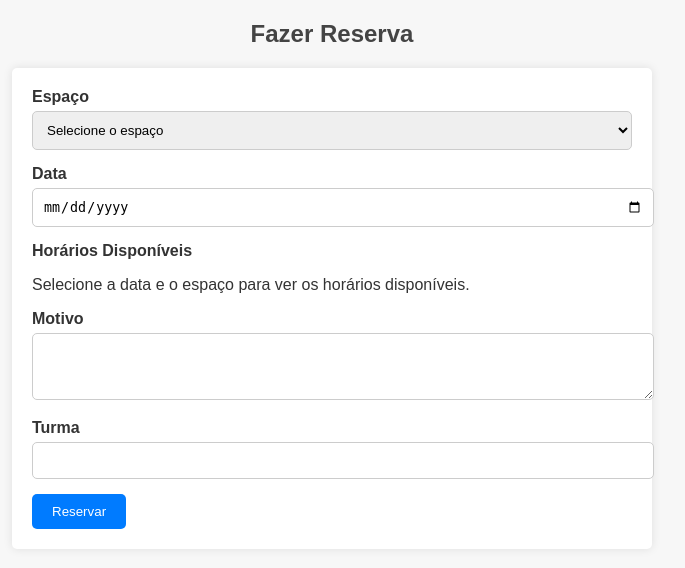
After one commit to lerao/projeto-reserva-espacos, a Django app: page /reserva/ in a window 1280 px wide. The commit adds this page. Shown: the top 568 px of the page, without its empty margins (308-993 px from the left). Run offline with Django 5.2, Linux system fonts and the light colour scheme; data comes from the database, SQL or seed files in the repository; both versions use the stored data as it was after the commit.

Commit message:
criar reserva

```diff
--- a/api_reserva/settings.py
+++ b/api_reserva/settings.py
@@ -51,6 +51,7 @@ MIDDLEWARE = [
     'django.contrib.auth.middleware.AuthenticationMiddleware',
     'django.contrib.messages.middleware.MessageMiddleware',
     'django.middleware.clickjacking.XFrameOptionsMiddleware',
+    'django.contrib.messages.middleware.MessageMiddleware',
 ]
 
 ROOT_URLCONF = 'api_reserva.urls'
--- a/reserva/models.py
+++ b/reserva/models.py
@@ -52,6 +52,19 @@ class Horario(models.Model):
     numero_aula = models.PositiveBigIntegerField(unique=True)
     horario = models.TimeField()
 
+    def is_available(self, espaco, data):
+        """Verifica se o horário está disponível para um espaço e data"""
+        return not ReservarHorario.objects.filter(
+            reserva__espaco=espaco,
+            reserva__data=data,
+            numero_aula=self
+        ).exists()
+
+    def __str__(self):
+        return f"Aula {self.numero_aula} - {self.horario.strftime('%H:%M')}"
+
+
+
 class Espaco(models.Model):
     nome = models.CharField(max_length=100)
     ativo = models.BooleanField(default=True)
@@ -71,5 +84,8 @@ class Reserva(models.Model):
 
 
 class ReservarHorario(models.Model):
-    reserva = models.ForeignKey(Reserva, on_delete=models.CASCADE)
+    reserva = models.ForeignKey(Reserva, on_delete=models.CASCADE, related_name='horarios')
     numero_aula = models.ForeignKey(Horario, on_delete=models.CASCADE)
+
+    def __str__(self):
+        return f"{self.numero_aula.horario} - {self.reserva.turma}"
--- /dev/null
+++ b/reserva/templates/reserva_form.html
@@ -0,0 +1,147 @@
+<!DOCTYPE html>
+<html lang="pt-br">
+<head>
+    <meta charset="UTF-8">
+    <meta name="viewport" content="width=device-width, initial-scale=1.0">
+    <title>Fazer Reserva</title>
+    <style>
+        body {
+            font-family: Arial, sans-serif;
+            margin: 20px;
+            padding: 0;
+            background-color: #f7f7f7;
+            color: #333;
+        }
+        h2 {
+            text-align: center;
+            color: #444;
+        }
+        form {
+            max-width: 600px;
+            margin: 0 auto;
+            background: #fff;
+            padding: 20px;
+            border-radius: 5px;
+            box-shadow: 0 0 10px rgba(0, 0, 0, 0.1);
+        }
+        label {
+            font-weight: bold;
+            display: block;
+            margin-bottom: 5px;
+        }
+        input, textarea, select {
+            width: 100%;
+            padding: 10px;
+            margin-bottom: 15px;
+            border: 1px solid #ccc;
+            border-radius: 5px;
+        }
+        .btn-primary {
+            display: inline-block;
+            padding: 10px 20px;
+            background-color: #007bff;
+            color: #fff;
+            text-align: center;
+            border: none;
+            border-radius: 5px;
+            cursor: pointer;
+        }
+        .btn-primary:hover {
+            background-color: #0056b3;
+        }
+        .alert {
+            padding: 10px;
+            margin-bottom: 15px;
+            border: 1px solid transparent;
+            border-radius: 5px;
+        }
+        .alert-danger {
+            color: #842029;
+            background-color: #f8d7da;
+            border-color: #f5c2c7;
+        }
+    </style>
+</head>
+<body>
+    <h2>Fazer Reserva</h2>
+    <form method="post">
+        {% csrf_token %}
+
+        <!-- Espaço -->
+        <label for="espaco">Espaço</label>
+        <select name="espaco" id="espaco" required>
+            <option value="">Selecione o espaço</option>
+            {% for espaco in espacos %}
+            <option value="{{ espaco.id }}">{{ espaco.nome }}</option>
+            {% endfor %}
+        </select>
+
+        <!-- Data -->
+        <label for="data">Data</label>
+        <input type="date" id="data" name="data" required>
+
+        <!-- Horários disponíveis -->
+        <label for="horarios">Horários Disponíveis</label>
+        <div id="horarios">
+            <p>Selecione a data e o espaço para ver os horários disponíveis.</p>
+        </div>
+
+        <!-- Motivo -->
+        <label for="motivo">Motivo</label>
+        <textarea id="motivo" name="motivo" rows="3"></textarea>
+
+        <!-- Turma -->
+        <label for="turma">Turma</label>
+        <input type="text" id="turma" name="turma">
+
+        <button type="submit" class="btn-primary">Reservar</button>
+    </form>
+
+    <script>
+document.getElementById('data').addEventListener('change', fetchHorarios);
+document.getElementById('espaco').addEventListener('change', fetchHorarios);
+
+function fetchHorarios() {
+    const dataField = document.getElementById('data');
+    const espacoField = document.getElementById('espaco');
+    const horariosDiv = document.getElementById('horarios');
+
+    const data = dataField.value;
+    const espaco = espacoField.value;
+
+    // Limpar mensagens ou horários anteriores
+    horariosDiv.innerHTML = '<p>Carregando...</p>';
+
+    if (data && espaco) {
+        fetch(`/horarios-disponiveis/?data=${data}&espaco=${espaco}`)
+            .then(response => response.json())
+            .then(data => {
+                horariosDiv.innerHTML = ''; // Limpa o placeholder de "Carregando..."
+                if (data.error) {
+                    horariosDiv.innerHTML = `<p class="alert alert-danger">${data.error}</p>`;
+                } else if (data.horarios.length === 0) {
+                    horariosDiv.innerHTML = '<p>Sem horários disponíveis.</p>';
+                } else {
+                    data.horarios.forEach(horario => {
+                        horariosDiv.innerHTML += `
+                            <div>
+                                <input type="checkbox" id="horario_${horario.id}" name="horarios" value="${horario.id}">
+                                <label for="horario_${horario.id}">Aula ${horario.numero_aula} - ${horario.horario}</label>
+                            </div>
+                        `;
+                    });
+                }
+            })
+            .catch(error => {
+                console.error("Erro ao carregar os horários:", error);
+                horariosDiv.innerHTML = `<p class="alert alert-danger">Erro ao carregar os horários.</p>`;
+            });
+    } else {
+        horariosDiv.innerHTML = '<p>Selecione a data e o espaço para ver os horários disponíveis.</p>';
+    }
+}
+
+
+    </script>
+</body>
+</html>
--- a/reserva/urls.py
+++ b/reserva/urls.py
@@ -11,5 +11,7 @@ urlpatterns = [
     path('logado/', views.logado_view, name='logado'),
     path('', views.index_view, name='index'),
     path('espaco/', views.espaco_view, name='espaco'),
+    path('reserva/', views.criar_reserva, name='criar_reserva'),
+    path('horarios-disponiveis/', views.horarios_disponiveis, name='horarios_disponiveis'),
 
 ]
--- a/reserva/views.py
+++ b/reserva/views.py
@@ -6,6 +6,8 @@ from .serializers import ServidorSerializer, HorarioSerializer, EspacoSerializer
 from django.shortcuts import render, redirect
 from django.contrib.auth import authenticate, login
 from django.contrib import messages
+from .forms import ReservaForm
+from django.http import JsonResponse
 
 
 # Create your views here.
@@ -47,8 +49,34 @@ def login_view(request):
 
     return render(request, 'login.html')
 
+
+from django.shortcuts import render
+from .models import Espaco, Reserva, ReservarHorario
+
 def index_view(request):
-    return render(request, 'index.html')
+    espacos = Espaco.objects.all()
+    reservas_por_espaco = {}
+
+    for espaco in espacos:
+        reservas = Reserva.objects.filter(espaco=espaco).order_by('data')
+        reservas_detalhadas = []
+        for reserva in reservas:
+            horarios = ReservarHorario.objects.filter(reserva=reserva).select_related('numero_aula')
+            reservas_detalhadas.append({
+                'reserva': reserva,
+                'horarios': horarios
+            })
+        reservas_por_espaco[espaco] = reservas_detalhadas
+
+    context = {
+        'espacos': espacos,
+        'reservas_por_espaco': reservas_por_espaco,
+    }
+    return render(request, 'index.html', context)
+
+
+
+
 
 @login_required
 def logado_view(request):
@@ -62,3 +90,89 @@ def historico_reservas_view(request):
 def espaco_view(request):
 
     return render(request, 'reserva/espaco.html', )
+
+def horarios_disponiveis(request):
+    print("Recebendo requisição AJAX")
+    data = request.GET.get('data')
+    espaco_id = request.GET.get('espaco')
+
+    if not data or not espaco_id:
+        print("Erro: Data ou espaço não fornecido")
+        return JsonResponse({'error': 'Data ou espaço não fornecido.'}, status=400)
+
+    try:
+        horarios_ocupados = ReservarHorario.objects.filter(
+            reserva__data=data,
+            reserva__espaco_id=espaco_id
+        ).values_list('numero_aula_id', flat=True)
+        horarios_disponiveis = Horario.objects.exclude(id__in=horarios_ocupados).values('id', 'numero_aula', 'horario')
+        print(f"Horários disponíveis: {list(horarios_disponiveis)}")
+        return JsonResponse({'horarios': list(horarios_disponiveis)})
+    except Exception as e:
+        print(f"Erro ao processar: {str(e)}")
+        return JsonResponse({'error': 'Erro ao processar a solicitação.'}, status=500)
+
+
+from django.shortcuts import render, redirect
+from django.contrib import messages
+from .models import Espaco, Horario, Reserva, ReservarHorario
+
+def criar_reserva(request):
+    if request.method == 'POST':
+        espaco_id = request.POST.get('espaco')
+        data = request.POST.get('data')
+        horarios_selecionados = request.POST.getlist('horarios')
+        motivo = request.POST.get('motivo')
+        turma = request.POST.get('turma')
+
+        try:
+            espaco = Espaco.objects.get(id=espaco_id)
+        except Espaco.DoesNotExist:
+            messages.error(request, "Espaço selecionado não existe.")
+            return redirect('criar_reserva')
+
+        # Validar horários
+        horarios_disponiveis = []
+        horarios_indisponiveis = []
+        for horario_id in horarios_selecionados:
+            try:
+                horario = Horario.objects.get(id=horario_id)
+                if ReservarHorario.objects.filter(
+                    reserva__espaco=espaco, reserva__data=data, numero_aula=horario
+                ).exists():
+                    horarios_indisponiveis.append(horario)
+                else:
+                    horarios_disponiveis.append(horario)
+            except Horario.DoesNotExist:
+                messages.error(request, f"Horário inválido: {horario_id}.")
+                return redirect('criar_reserva')
+
+        # Se houver horários indisponíveis, exiba mensagem e volte ao formulário
+        if horarios_indisponiveis:
+            horarios_msg = ", ".join(
+                [f"Aula {h.numero_aula} - {h.horario}" for h in horarios_indisponiveis]
+            )
+            messages.error(
+                request, f"Os seguintes horários não estão disponíveis: {horarios_msg}."
+            )
+            return redirect('criar_reserva')
+
+        # Criar a reserva
+        reserva = Reserva.objects.create(
+            matricula=request.user,  # Certifique-se de que o usuário está autenticado
+            espaco=espaco,
+            data=data,
+            motivo=motivo,
+            turma=turma,
+        )
+
+        for horario in horarios_disponiveis:
+            ReservarHorario.objects.create(reserva=reserva, numero_aula=horario)
+
+        messages.success(request, "Reserva criada com sucesso!")
+        return redirect('index')
+
+    # Renderizar formulário no caso de GET
+    horarios = Horario.objects.all()
+    espacos = Espaco.objects.filter(ativo=True)
+    return render(request, 'reserva_form.html', {'horarios': horarios, 'espacos': espacos})
```
Also changed, not shown: reserva/forms.py (added, +25 -0 lines), reserva/templates/index.html (+25 -72 lines), db.sqlite3.
